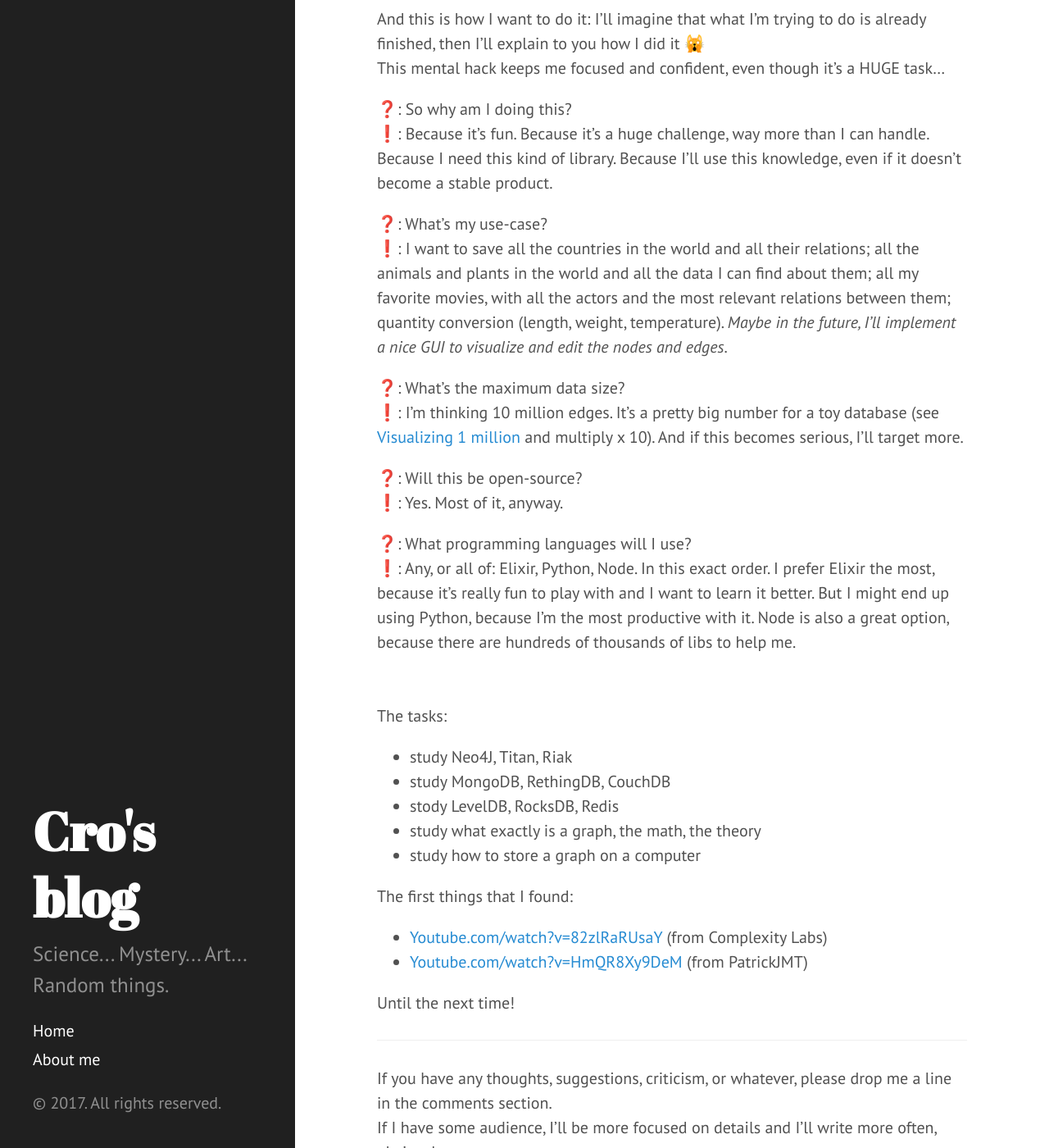
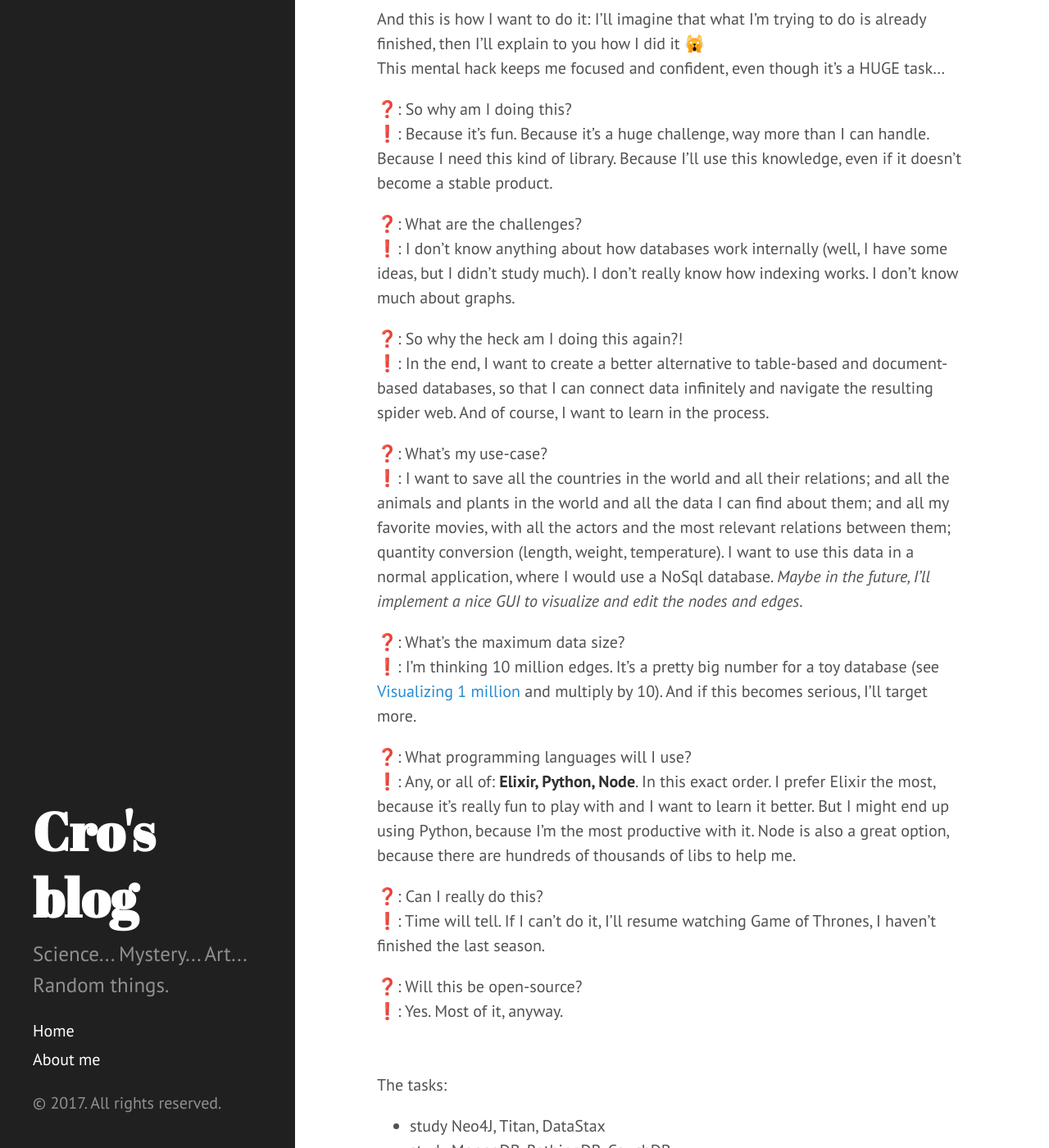
Before and after one commit to CrConstantin/blog, a Jekyll site: the page built from _posts/2017-05-08-making-a-graph-db-ep1.md, in a window 1280 px wide and 1400 px high, scrolled down 502 px. Shown: the whole window at 82% size. Built offline with Jekyll 4.4.1, drawn with Linux system fonts in a browser that asks for light colours; emoji names are drawn with the system emoji font; comment, search, counter and statistics services are not loaded; some of the changed text lies outside the part shown.

Commit message:
Update graphs ep1

```diff
--- a/_config.yml
+++ b/_config.yml
@@ -30,6 +30,5 @@
   - jekyll-sitemap
   - jemoji
 exclude:
-  - scripts/
   - Gemfile
   - Gemfile.lock
--- a/_posts/2017-05-08-making-a-graph-db-ep1.md
+++ b/_posts/2017-05-08-making-a-graph-db-ep1.md
@@ -6,7 +6,7 @@
 tags: software programming graph db
 ---
 
-So what's this all about? This is my first article *(hopefully out of many)*, where I'll describe my journey of learning how to build a **[Graph Database](https://en.wikipedia.org/wiki/Graph_database)**.
+So what's this all about? This is my first article *(hopefully out of many)*, where I'll describe my journey of learning how to build a **[Graph Database](https://en.wikipedia.org/wiki/Graph_database){:target="_blank"}**.
 
 :memo:: I'm not sure how far I'll go yet, I'm doing this in my spare time, so I make no promises...
 
@@ -19,30 +19,39 @@
 :question:: So why am I doing this?
 :exclamation:: Because it's fun. Because it's a huge challenge, way more than I can handle. Because I need this kind of library. Because I'll use this knowledge, even if it doesn't become a stable product.
 
+:question:: What are the challenges?
+:exclamation:: I don't know anything about how databases work internally (well, I have some ideas, but I didn't study much). I don't really know how indexing works. I don't know much about graphs.
+
+:question:: So why the heck am I doing this again?!
+:exclamation:: In the end, I want to create a better alternative to table-based and document-based databases, so that I can connect data infinitely and navigate the resulting spider web. And of course, I want to learn in the process.
+
 :question:: What's my use-case?
-:exclamation:: I want to save all the countries in the world and all their relations; all the animals and plants in the world and all the data I can find about them; all my favorite movies, with all the actors and the most relevant relations between them; quantity conversion (length, weight, temperature). *Maybe in the future, I'll implement a nice GUI to visualize and edit the nodes and edges*.
+:exclamation:: I want to save all the countries in the world and all their relations; and all the animals and plants in the world and all the data I can find about them; and all my favorite movies, with all the actors and the most relevant relations between them; quantity conversion (length, weight, temperature). I want to use this data in a normal application, where I would use a NoSql database. *Maybe in the future, I'll implement a nice GUI to visualize and edit the nodes and edges*.
 
 :question:: What's the maximum data size?
-:exclamation:: I'm thinking 10 million edges. It's a pretty big number for a toy database (see [Visualizing 1 million](https://en.wikipedia.org/wiki/1,000,000) and multiply x 10). And if this becomes serious, I'll target more.
+:exclamation:: I'm thinking 10 million edges. It's a pretty big number for a toy database (see [Visualizing 1 million](https://en.wikipedia.org/wiki/1,000,000) and multiply by 10). And if this becomes serious, I'll target more.
+
+:question:: What programming languages will I use?
+:exclamation:: Any, or all of: **Elixir, Python, Node**. In this exact order. I prefer Elixir the most, because it's really fun to play with and I want to learn it better. But I might end up using Python, because I'm the most productive with it. Node is also a great option, because there are hundreds of thousands of libs to help me.
+
+:question:: Can I really do this?
+:exclamation:: Time will tell. If I can't do it, I'll resume watching Game of Thrones, I haven't finished the last season.
 
 :question:: Will this be open-source?
 :exclamation:: Yes. Most of it, anyway.
-
-:question:: What programming languages will I use?
-:exclamation:: Any, or all of: Elixir, Python, Node. In this exact order. I prefer Elixir the most, because it's really fun to play with and I want to learn it better. But I might end up using Python, because I'm the most productive with it. Node is also a great option, because there are hundreds of thousands of libs to help me.
 <br />
 The tasks:
 
-- study Neo4J, Titan, Riak
+- study Neo4J, Titan, DataStax
 - study MongoDB, RethingDB, CouchDB
-- stody LevelDB, RocksDB, Redis
+- study LevelDB, RocksDB, Redis, Riak
 - study what exactly is a graph, the math, the theory
 - study how to store a graph on a computer
 
 The first things that I found:
 
-- [Youtube.com/watch?v=82zlRaRUsaY](https://www.youtube.com/watch?v=82zlRaRUsaY) (from Complexity Labs)
-- [Youtube.com/watch?v=HmQR8Xy9DeM](https://www.youtube.com/watch?v=HmQR8Xy9DeM) (from PatrickJMT)
+- [Network Theory: Graph Theory - Youtube.com/watch?v=82zlRaRUsaY](https://www.youtube.com/watch?v=82zlRaRUsaY){:target="_blank"} (from Complexity Labs)
+- [Graph Theory: An Introduction - Youtube.com/watch?v=HmQR8Xy9DeM](https://www.youtube.com/watch?v=HmQR8Xy9DeM){:target="_blank"} (from PatrickJMT)
 
 Until the next time!
 
```
